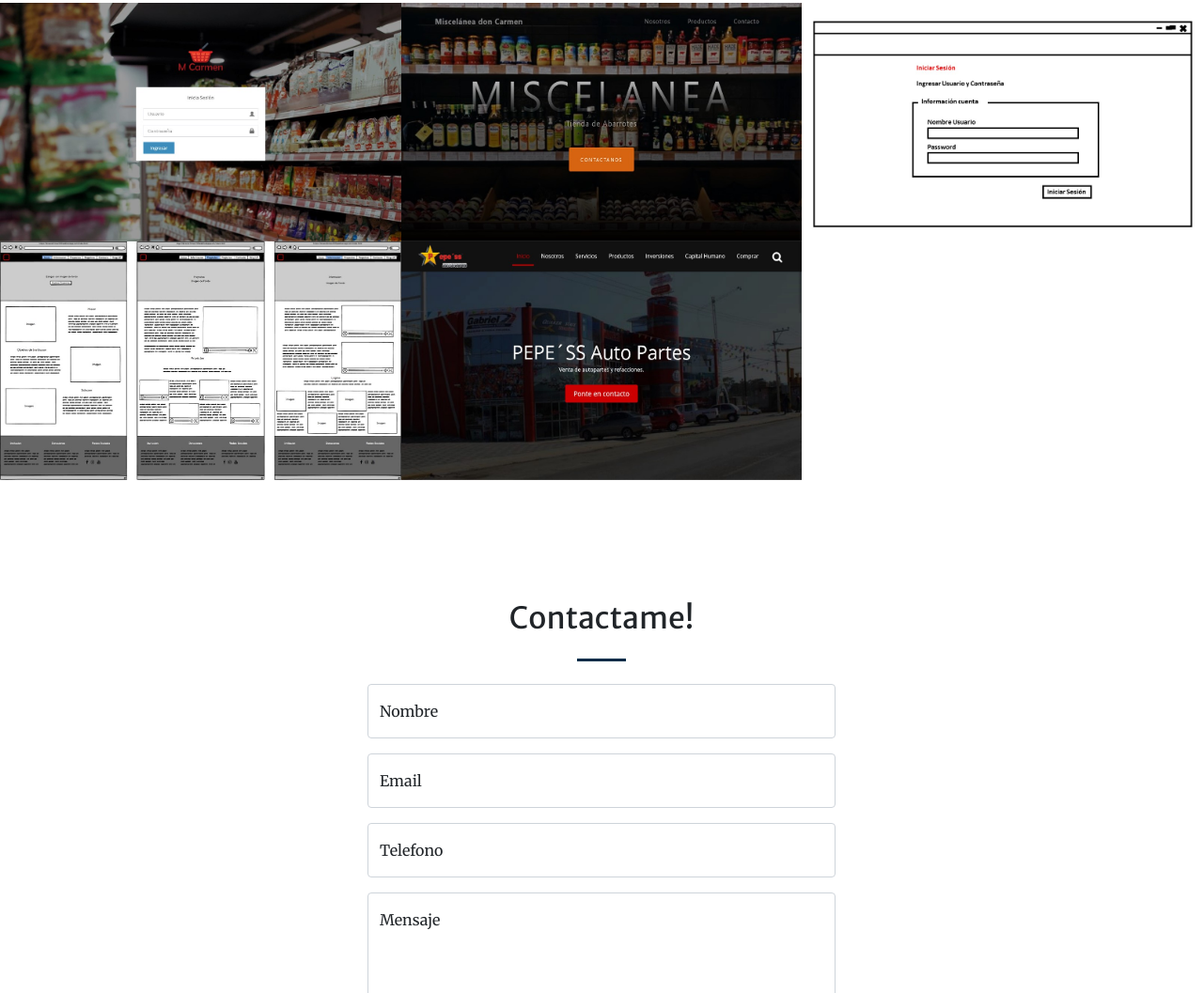
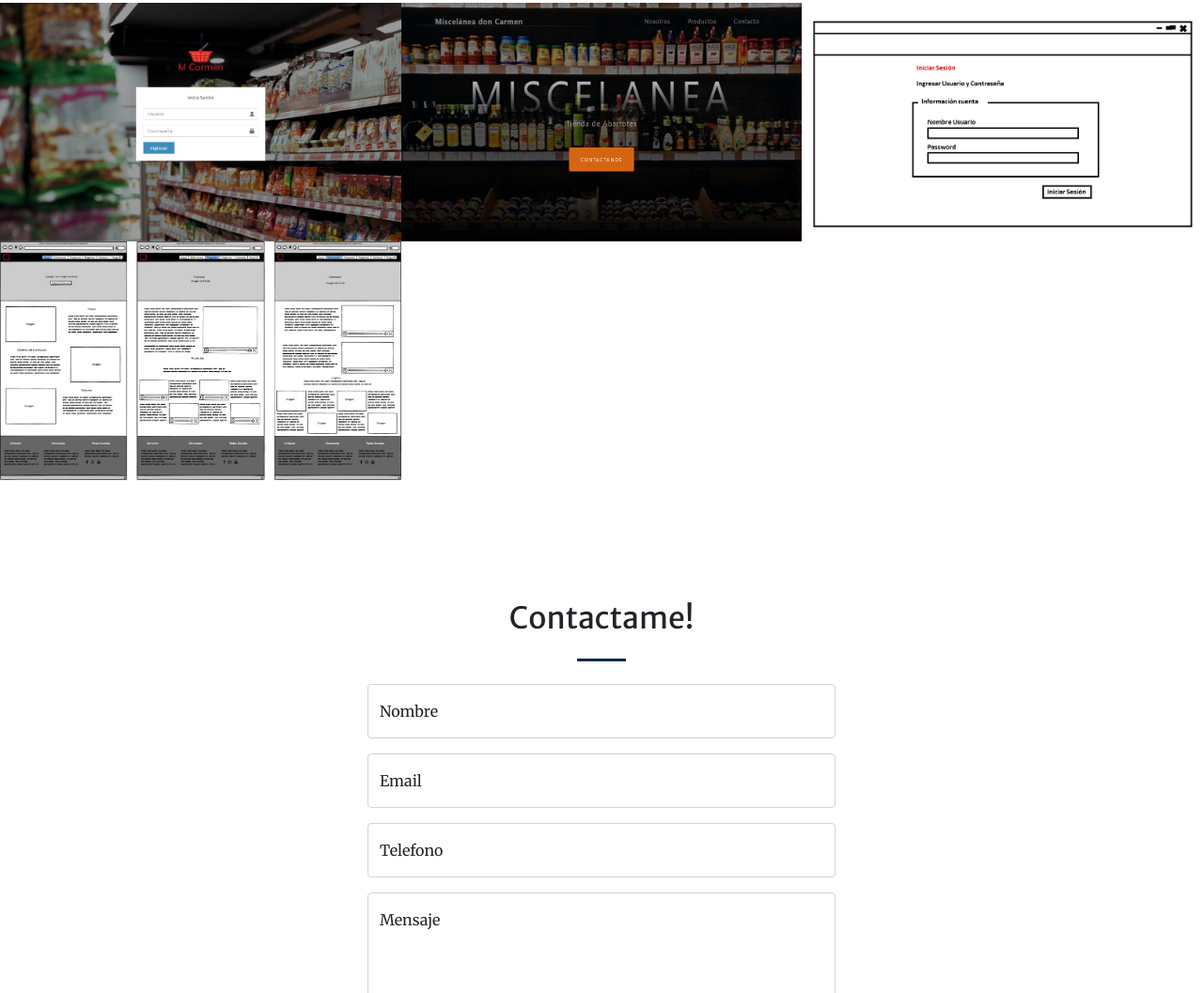
Before and after one commit to Luis-Alberto-Islas-Castillo/Luis-Alberto-Islas-Castillo.github.io, a plain HTML site: page index.html in a window 1280 px wide. Shown: the part 1900-2957 px from the top of the page at 94% size. Drawn offline with nearby package versions, Linux system fonts and the light colour scheme; some packages are replaced by stand-ins of ours; a script that the page names is missing.

Commit message:
Quitando datos inesesarios

```diff
--- a/index.html
+++ b/index.html
@@ -176,17 +176,6 @@
                         </div>
                     </a>
                 </div>
-                <div class="col-lg-4 col-sm-6">
-                    <a class="portfolio-box" href="assets/img/fullsize/corporativo_pepes.JPG"
-                        title="Corporativo Pepe`ss">
-                        <img class="img-fluid" src="assets/img/thumbnails/corporativo_pepes.JPG"
-                            alt="Corporativo Pepe`ss" />
-                        <div class="portfolio-box-caption">
-                            <div class="project-category text-white-50">Proyecto de Estadia</div>
-                            <div class="project-name">Corporativo Pepe'ss</div>
-                        </div>
-                    </a>
-                </div>
             </div>
         </div>
     </div>
```
